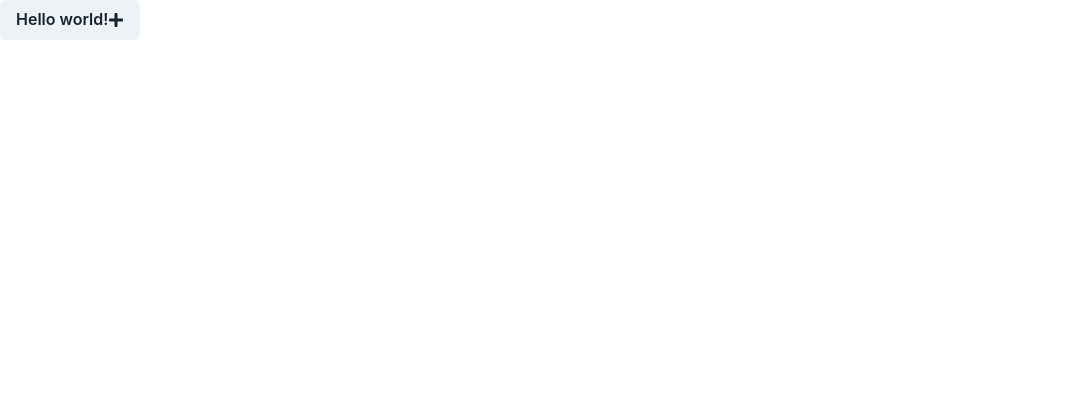
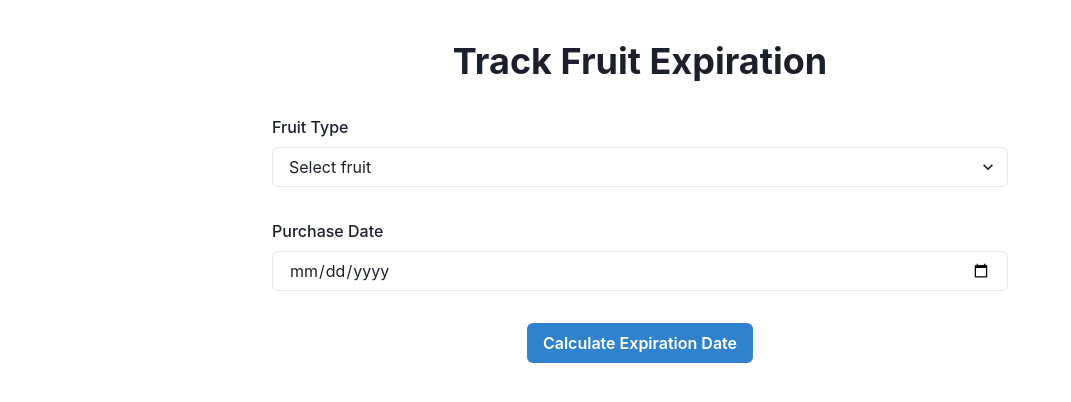
Before and after one commit to GPT-Engineer-App/fruit-expiry-tracker, a React (Vite) app: page / in a window 1280 px wide. Shown: the top 402 px of the page, without its empty margins (0-1071 px from the left). Built offline with nearby package versions, Linux system fonts and the light colour scheme.

Commit message:
Implemented a simple web application to track fruit expiration dates.

```diff
--- a/src/pages/Index.jsx
+++ b/src/pages/Index.jsx
@@ -1,15 +1,61 @@
-// Complete the Index page component here
-// Use chakra-ui
-import { Button } from "@chakra-ui/react"; // example
-import { FaPlus } from "react-icons/fa"; // example - use react-icons/fa for icons
+import React, { useState } from 'react';
+import {
+  Box,
+  Button,
+  FormControl,
+  FormLabel,
+  Input,
+  Select,
+  VStack,
+  Text,
+  Heading,
+  Container
+} from '@chakra-ui/react';
+import { addDays, format } from 'date-fns';
+
+const fruitShelfLife = {
+  bananas: 7,
+  apples: 30,
+  strawberries: 5
+};
 
 const Index = () => {
-  // TODO: Create the website here!
+  const [fruitType, setFruitType] = useState('');
+  const [purchaseDate, setPurchaseDate] = useState('');
+  const [expirationDate, setExpirationDate] = useState('');
+
+  const calculateExpirationDate = () => {
+    const shelfLife = fruitShelfLife[fruitType];
+    const purchase = new Date(purchaseDate);
+    const expiration = addDays(purchase, shelfLife);
+    setExpirationDate(format(expiration, 'PPP'));
+  };
+
   return (
-    <Button>
-      Hello world! <FaPlus />
-    </Button>
-  ); // example
+    <Container maxW="container.md" py={10}>
+      <VStack spacing={8}>
+        <Heading>Track Fruit Expiration</Heading>
+        <FormControl>
+          <FormLabel htmlFor='fruit-type'>Fruit Type</FormLabel>
+          <Select id='fruit-type' placeholder='Select fruit' onChange={(e) => setFruitType(e.target.value)}>
+            <option value='bananas'>Bananas</option>
+            <option value='apples'>Apples</option>
+            <option value='strawberries'>Strawberries</option>
+          </Select>
+        </FormControl>
+        <FormControl>
+          <FormLabel htmlFor='purchase-date'>Purchase Date</FormLabel>
+          <Input id='purchase-date' type='date' onChange={(e) => setPurchaseDate(e.target.value)} />
+        </FormControl>
+        <Button colorScheme='blue' onClick={calculateExpirationDate}>Calculate Expiration Date</Button>
+        {expirationDate && (
+          <Box p={4} bg='gray.100' borderRadius='md'>
+            <Text fontSize='lg'>Estimated Expiration Date: {expirationDate}</Text>
+          </Box>
+        )}
+      </VStack>
+    </Container>
+  );
 };
 
 export default Index;
```
